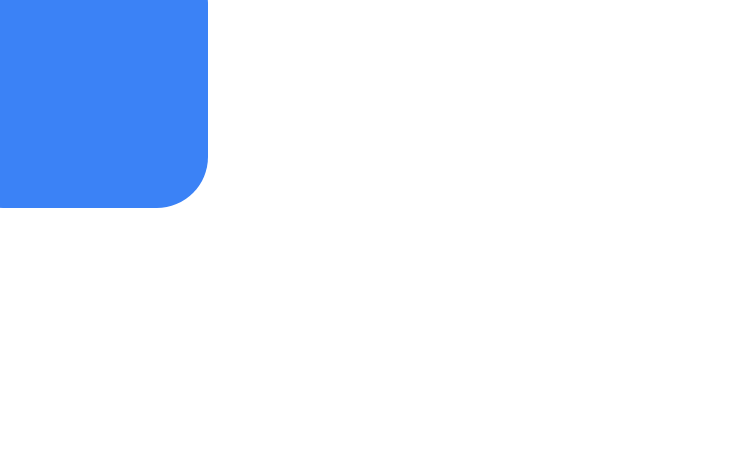
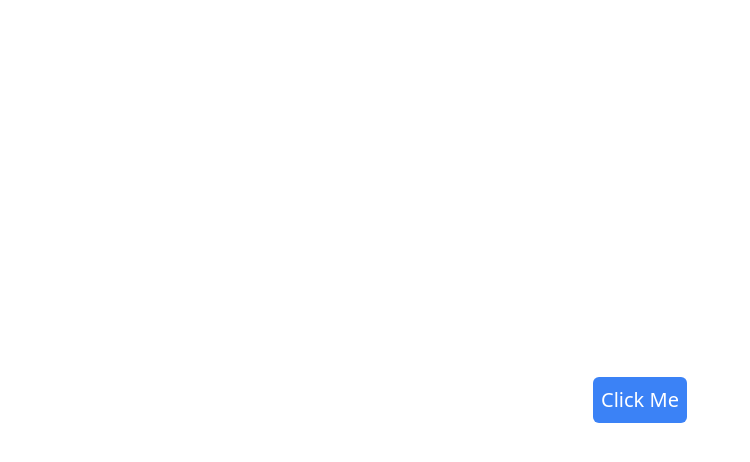
Before and after one commit to shariar-duke/framer-motion, a React (Vite) app: page / in a window 1280 px wide. Shown: the top 462 px of the page, without its empty margins (0-750 px from the left). Built offline with nearby package versions, Linux system fonts and the light colour scheme.

Commit message:
Button animation in hover and click

```diff
--- a/src/App.jsx
+++ b/src/App.jsx
@@ -1,10 +1,13 @@
+/* eslint-disable no-unused-vars */
 import Simple from "./components/Simple";
 import KeyFrame from "./components/KeyFrame";
+import Button from "./components/Button";
 export default function App() {
   return (
-    <div >
+    <div className="h-[100vh] flex justify-center items-center" >
       {/* <Simple/> */}
-      <KeyFrame/>
+      {/* <KeyFrame/> */}
+      <Button/>
     </div>
   );
 }
--- /dev/null
+++ b/src/components/Button.jsx
@@ -0,0 +1,16 @@
+import {motion} from 'framer-motion'
+export default function Button() {
+  return (
+    <div>
+      <motion.button
+       className='bg-blue-500 text-white border-none p-2 text-[20px] rounded-md'
+       whileTap={{
+        scale:0.5
+      }}
+      whileHover={{
+        scale:1.1
+      }}
+      >Click Me</motion.button>
+    </div>
+  )
+}
```
